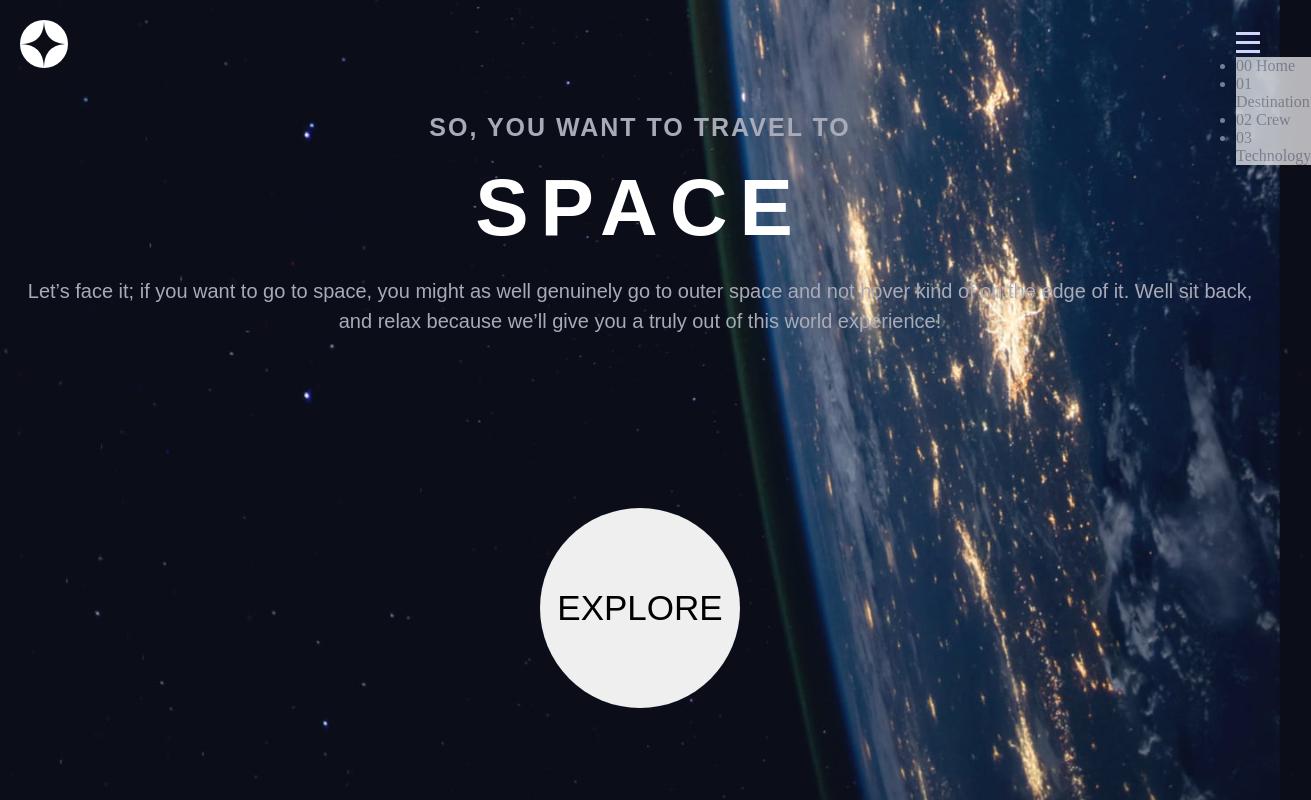
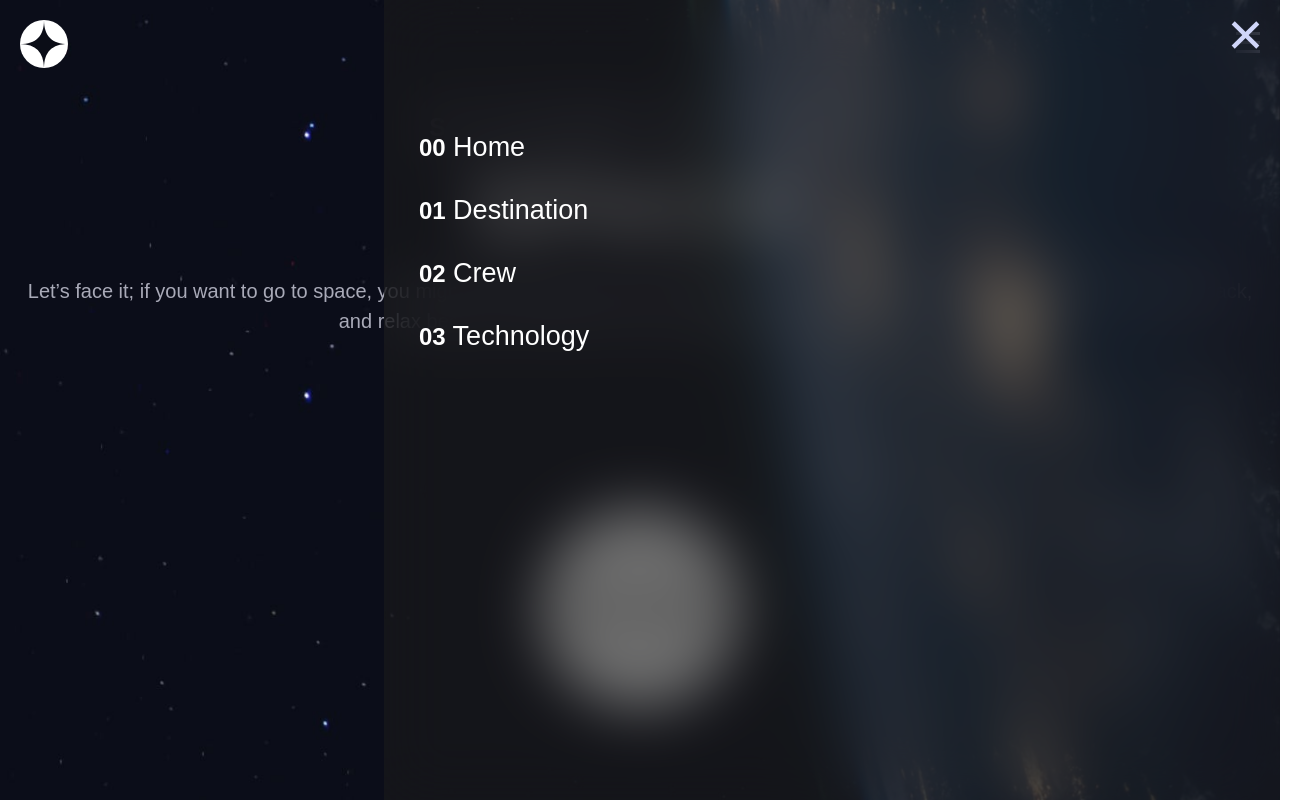
Before and after one commit to JustKooba/Space-tourism-website, a Vue app: page / in a window 1280 px wide. Both pictures are taken after a click on the picture 1248 px from the left and 42 px from the top of the page. Shown: the whole page, 1311 px wide, since content can reach past the window. Built offline with nearby package versions, Linux system fonts and the light colour scheme.

Commit message:
styled the menu

```diff
--- a/src/components/main.vue
+++ b/src/components/main.vue
@@ -10,11 +10,16 @@
       />
 
       <div class="menu-content" :style="{ display: menuDisplay }">
+        <img
+          src="../assets/shared/icon-close.svg"
+          alt="X Icon"
+          @click="menuClick"
+        />
         <ul>
-          <li>00 Home</li>
-          <li>01 Destination</li>
-          <li>02 Crew</li>
-          <li>03 Technology</li>
+          <li><span class="num">00</span> Home</li>
+          <li><span class="num">01</span> Destination</li>
+          <li><span class="num">02</span> Crew</li>
+          <li><span class="num">03</span> Technology</li>
         </ul>
       </div>
     </div>
@@ -152,15 +157,52 @@ body {
 
 .menu-content {
   display: none;
-  color: #a9aab8;
+  color: #fff;
   position: absolute;
-  background-color: #fff;
-  backdrop-filter: blur(10px);
-  opacity: 0.7;
+  background-color: rgba(27, 27, 27, 0.6);
+  -webkit-backdrop-filter: blur(30px);
+  backdrop-filter: blur(30px);
+  height: 100%;
+  top: 0;
+  width: 70%;
+  right: 0.1px;
+  z-index: 1045;
+  font-family: "Barlow Condensed", sans-serif;
+}
+
+.menu-content ul {
+  display: flex;
+  flex-direction: column;
+  list-style: none;
+  font-size: 27px;
+  margin-left: 35px;
+  margin-top: 100px;
+}
+
+.menu-content ul li {
+  margin-top: 2rem;
+}
+
+.menu-content ul li:hover {
+  text-decoration: underline;
+  cursor: pointer;
+}
+
+.menu-content img {
+  height: 30px;
+  position: absolute;
+  top: 20px;
+  right: 20px;
 }
 
 .menu img {
   cursor: pointer;
+}
+
+.num {
+  font-weight: 700;
+  font-size: 24px;
+  font-family: "Bellefair", sans-serif;
 }
 
 header {
```
